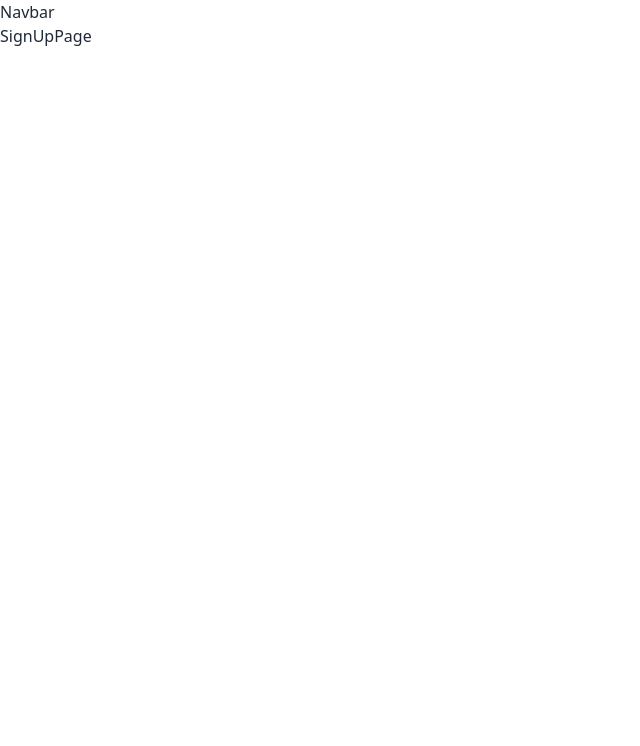
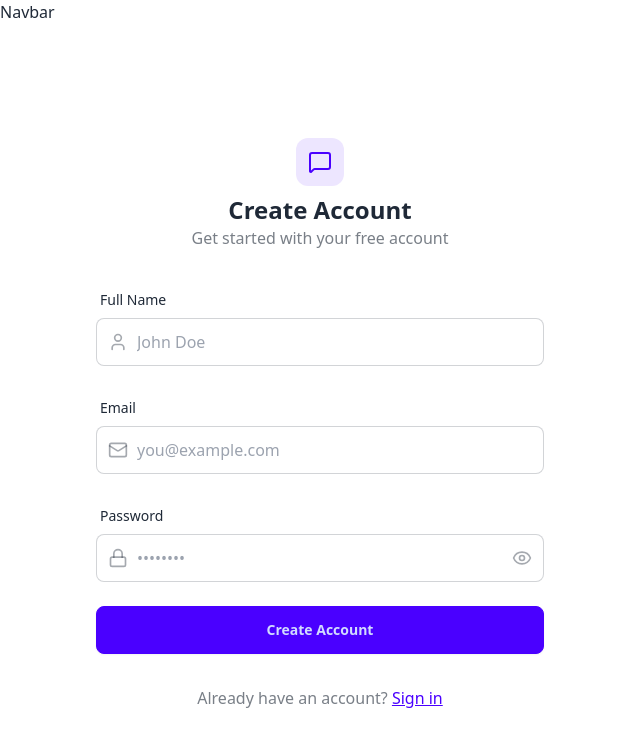
Before and after one commit to dhruba001/ChatApp, a React (Vite) app in the folder frontend/: page /signup in a window 1280 px wide. Shown: the top 746 px of the page, without its empty margins (0-640 px from the left). Built offline with nearby package versions, Linux system fonts and the light colour scheme; no server answers.

Commit message:
signup page

```diff
--- a/frontend/src/pages/SignUpPage.jsx
+++ b/frontend/src/pages/SignUpPage.jsx
@@ -1,7 +1,179 @@
-import React from "react";
+import { useState } from "react";
+import { useAuthStore } from "../store/useAuthStore";
+import {
+  Eye,
+  EyeOff,
+  Loader2,
+  Lock,
+  Mail,
+  MessageSquare,
+  User,
+} from "lucide-react";
+import { Link } from "react-router-dom";
+
+//import AuthImagePattern from "../components/AuthImagePattern";
+import toast from "react-hot-toast";
 
 const SignUpPage = () => {
-  return <div>SignUpPage</div>;
+  const [showPassword, setShowPassword] = useState(false); // for password eye button
+  const [formData, setFormData] = useState({
+    fullName: "",
+    email: "",
+    password: "",
+  });
+
+  //* used for the signup button,so when we press it it'll be the time we're in between
+  //* like not authenticated but not loggedOut either, at that time the button will show
+  //* dancing dots
+  const { signUp, isSigningUp } = useAuthStore();
+
+  //* if any data is missing it'll check
+  const validateForm = () => {};
+  //* for submit button
+  const handleSubmit = (e) => {
+    //* stops the browser’s default form submission behavior, allowing you to handle the submission with your own logic
+    e.preventDefault();
+  };
+
+  return (
+    <div className="min-h-screen grid lg:grid-cols-2">
+      {/* left side */}
+      <div className="flex flex-col justify-center items-center p-6 sm:p-12">
+        <div className="w-full max-w-md space-y-8">
+          {/* LOGO */}
+          <div className="text-center mb-8">
+            <div className="flex flex-col items-center justify-center">
+              <div
+                className="size-12 rounded-xl bg-primary/10 flex items-center justify-center
+              group-hover:bg-primary/20 transition-colors"
+              >
+                <MessageSquare className="size-6 text-primary" />
+              </div>
+              <h1 className="text-2xl font-bold mt-2">Create Account</h1>
+              <p className="text-base-content/60">
+                Get started with your free account
+              </p>
+            </div>
+          </div>
+          {/* LOGO ends*/}
+
+          {/* Form starts */}
+          <form onSubmit={handleSubmit} className="space-y-6">
+            {/* full name field */}
+            <div className="form-control">
+              <label className="label">
+                <span className="label-text font-medium">Full Name</span>
+              </label>
+              <div className="relative">
+                <div className="absolute inset-y-0 left-0 pl-3 flex items-center pointer-events-none">
+                  <User className="size-5 text-base-content/40" />
+                </div>
+                <input
+                  type="text"
+                  className={`input input-bordered w-full pl-10`}
+                  placeholder="John Doe"
+                  value={formData.fullName}
+                  onChange={(e) =>
+                    setFormData({ ...formData, fullName: e.target.value })
+                  }
+                />
+              </div>
+            </div>
+            {/* full name field ends */}
+
+            {/* email field */}
+            <div className="form-control">
+              <label className="label">
+                <span className="label-text font-medium">Email</span>
+              </label>
+              <div className="relative">
+                <div className="absolute inset-y-0 left-0 pl-3 flex items-center pointer-events-none">
+                  <Mail className="size-5 text-base-content/40" />
+                </div>
+                <input
+                  type="email"
+                  className={`input input-bordered w-full pl-10`}
+                  placeholder="you@example.com"
+                  value={formData.email}
+                  onChange={(e) =>
+                    setFormData({ ...formData, email: e.target.value })
+                  }
+                />
+              </div>
+            </div>
+            {/* email field ends */}
+
+            {/* password field starts */}
+            <div className="form-control">
+              <label className="label">
+                <span className="label-text font-medium">Password</span>
+              </label>
+              <div className="relative">
+                <div className="absolute inset-y-0 left-0 pl-3 flex items-center pointer-events-none">
+                  <Lock className="size-5 text-base-content/40" />
+                </div>
+                <input
+                  type={showPassword ? "text" : "password"}
+                  className={`input input-bordered w-full pl-10`}
+                  placeholder="••••••••"
+                  value={formData.password}
+                  onChange={(e) =>
+                    setFormData({ ...formData, password: e.target.value })
+                  }
+                />
+                <button
+                  type="button"
+                  className="absolute inset-y-0 right-0 pr-3 flex items-center"
+                  onClick={() => setShowPassword(!showPassword)}
+                >
+                  {/*  dont get confused, the icon is suggesting what is coming
+                    next like if it is open that means now it's encrypted so
+                  if you click open eye it will show password */}
+
+                  {showPassword ? (
+                    <EyeOff className="size-5 text-base-content/40" />
+                  ) : (
+                    <Eye className="size-5 text-base-content/40" />
+                  )}
+                </button>
+              </div>
+            </div>
+            {/* password field ends */}
+
+            {/*submit button starts */}
+            <button
+              type="submit"
+              className="btn btn-primary w-full"
+              disabled={isSigningUp}
+            >
+              {isSigningUp ? (
+                <>
+                  <Loader2 className="size-5 animate-spin" />
+                  Loading...
+                </>
+              ) : (
+                "Create Account"
+              )}
+            </button>
+            {/*submit button ends */}
+          </form>
+          {/* Form ends */}
+
+          {/* login/signup starts*/}
+          <div className="text-center">
+            <p className="text-base-content/60">
+              Already have an account?{" "}
+              <Link to="/login" className="link link-primary">
+                Sign in
+              </Link>
+            </p>
+          </div>
+          {/* login/signup ends*/}
+        </div>
+      </div>
+      {/*left side ends */}
+    </div>
+  );
 };
 
 export default SignUpPage;
--- a/frontend/src/store/useAuthStore.js
+++ b/frontend/src/store/useAuthStore.js
@@ -31,4 +31,6 @@
       set({ isCheckingAuth: false });
     }
   },
+
+  signup: async (data) => {},
 }));
```
